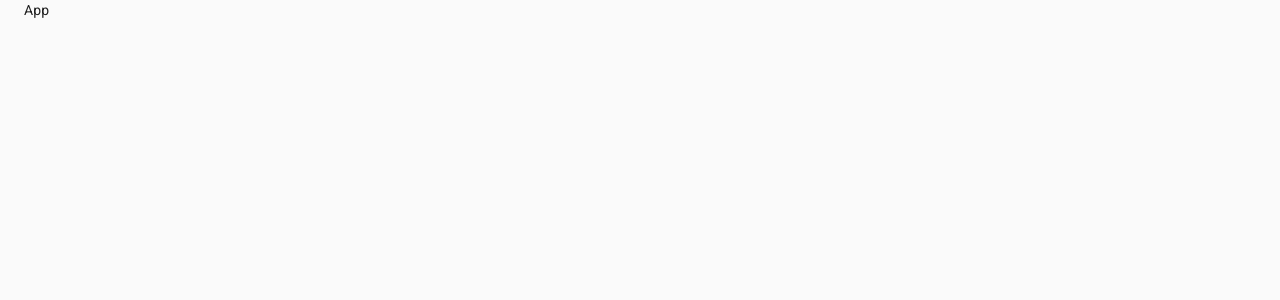
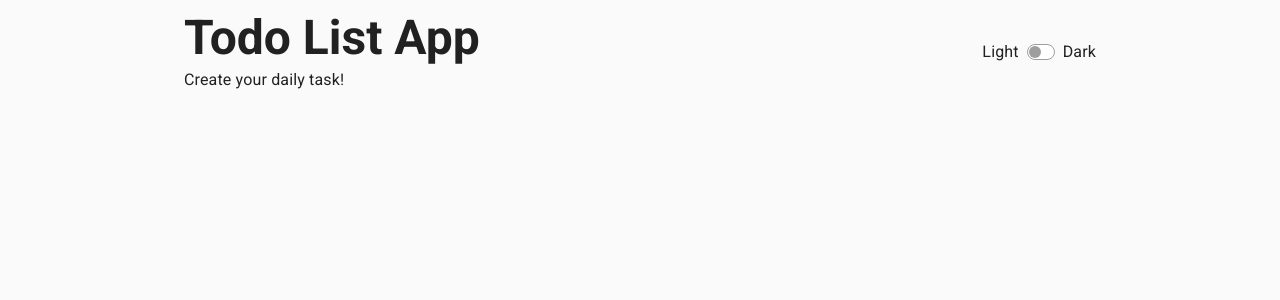
Before and after one commit to ahmadnzr/ReactJs-AhmadNizar-DreamAcademy, a React (Create React App) app in the folder 08-reactjs-basic/: page / in a window 1280 px wide. Shown: the top 300 px of the page. Built offline with nearby package versions, Linux system fonts and the light colour scheme.

Commit message:
header component

```diff
--- a/08-reactjs-basic/src/App.jsx
+++ b/08-reactjs-basic/src/App.jsx
@@ -1,10 +1,13 @@
-import React from 'react'
-import Container from '@material-ui/core/Container'
+import React from "react";
+import { Container } from "@material-ui/core";
+import Header from "./components/Header";
 
 const App = () => {
   return (
-    <Container>App</Container>
-  )
-}
+    <Container maxWidth="md">
+      <Header />
+    </Container>
+  );
+};
 
-export default App
+export default App;
--- /dev/null
+++ b/08-reactjs-basic/src/components/Header.jsx
@@ -0,0 +1,76 @@
+import React, { useState } from "react";
+import { withStyles } from "@material-ui/core/styles";
+import { Grid, Box, Typography, Switch } from "@material-ui/core";
+
+const AntSwitch = withStyles((theme) => ({
+  root: {
+    width: 28,
+    height: 16,
+    padding: 0,
+    display: "flex",
+  },
+  switchBase: {
+    padding: 2,
+    color: theme.palette.grey[500],
+    "&$checked": {
+      transform: "translateX(12px)",
+      color: theme.palette.common.white,
+      "& + $track": {
+        opacity: 1,
+        backgroundColor: theme.palette.primary.main,
+        borderColor: theme.palette.primary.main,
+      },
+    },
+  },
+  thumb: {
+    width: 12,
+    height: 12,
+    boxShadow: "none",
+  },
+  track: {
+    border: `1px solid ${theme.palette.grey[500]}`,
+    borderRadius: 16 / 2,
+    opacity: 1,
+    backgroundColor: theme.palette.common.white,
+  },
+  checked: {},
+}))(Switch);
+
+const Header = () => {
+  const [dark, setDark] = useState(false);
+
+  const handleChange = (e) => {
+    setDark(e.target.checked);
+  };
+  return (
+    <Grid
+      container
+      component="div"
+      justifyContent="space-between"
+      alignItems="center"
+      style={{ padding: "10px 0 10px 0" }}
+    >
+      <Box>
+        <Typography
+          variant={"h3"}
+          component={"h2"}
+          style={{ fontWeight: "bold" }}
+        >
+          Todo List App
+        </Typography>
+        <Typography variant="subtitle1">Create your daily task!</Typography>
+      </Box>
+      <Typography component="div">
+        <Grid component="label" container alignItems="center" spacing={1}>
+          <Grid item>Light</Grid>
+          <Grid item>
+            <AntSwitch checked={dark} onChange={handleChange} name="checkedC" />
+          </Grid>
+          <Grid item>Dark</Grid>
+        </Grid>
+      </Typography>
+    </Grid>
+  );
+};
+
+export default Header;
--- a/08-reactjs-basic/src/index.js
+++ b/08-reactjs-basic/src/index.js
@@ -1,7 +1,6 @@
 import React from "react";
 import ReactDOM from "react-dom/client";
 import CssBaseline from "@material-ui/core/CssBaseline";
-import "./index.css";
 import App from "./App";
 
 const root = ReactDOM.createRoot(document.getElementById("root"));
```
Also changed, not shown: 08-reactjs-basic/src/App.css (deleted), 08-reactjs-basic/src/index.css (deleted).
